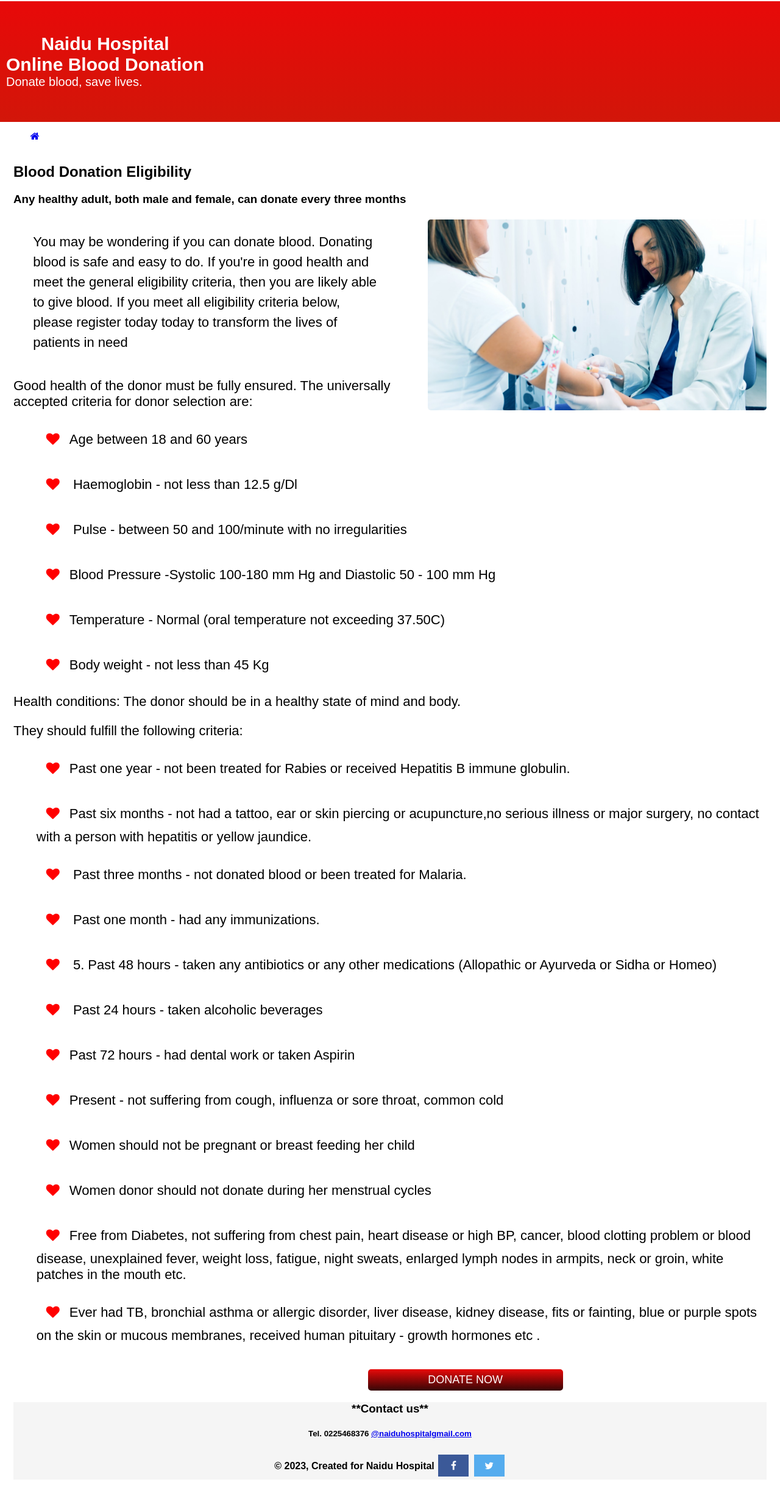
After one commit to Timothy970/Final_project, a Django app: template system/templates/learnmore.html in a window 1280 px wide. The commit adds this page. Shown: the whole page at 61% size. Run offline with Django 3.2, Linux system fonts and the light colour scheme; the template is opened without the code that fills it, so the values that code supplies are empty.

```diff
--- a/mysystem/urls.py
+++ b/mysystem/urls.py
@@ -19,5 +19,6 @@ from django.urls import path, include
 
 urlpatterns = [
     path('admin/', admin.site.urls),
-    path('', include('system.urls'))
+    path('', include("system.urls"))
+
 ]
--- /dev/null
+++ b/system/static/home.css
@@ -0,0 +1,286 @@
+body {
+	margin: 0;
+	padding: 0;
+	font-family: Arial, sans-serif;
+
+}
+
+header {
+	background-color: #fff;
+	padding: 1px;
+	position: fixed;
+	width: 100%;
+
+}
+
+nav {
+	display: flex;
+	align-items: center;
+	justify-content: space-between;
+}
+
+nav ul {
+	list-style: none;
+	margin: 0;
+	padding: 0;
+	display: flex;
+
+}
+
+nav ul li {
+	margin: 0 20px;
+
+	padding: 0px 10px;
+	color: #fff;
+	border-radius: 5px;
+}
+
+nav ul li a {
+
+	text-decoration: none;
+	font-size: 18px;
+}
+
+.log-in {
+	display: flex;
+	align-items: center;
+	padding: 20px;
+}
+
+
+.log-in a {
+	margin-left: 20px;
+	background: linear-gradient(to bottom, rgb(232, 9, 9) 0%, #790b42 100%);
+	color: #fff;
+	padding: 10px 20px;
+	border-radius: 5px;
+	text-decoration: none;
+	font-size: 16px;
+}
+
+.hero {
+	background: linear-gradient(to bottom, rgb(232, 9, 9) 0%, #d21609 100%);
+	background-size: cover;
+	height: 200px;
+	display: flex;
+	align-items: center;
+}
+
+.hero-text {
+	color: #fff;
+	padding: 10px;
+}
+
+.hero-text h1 {
+	font-size: 30px;
+	margin: 0;
+}
+
+.hero-text p {
+	font-size: 20px;
+	margin: 0;
+}
+.text h1{
+	float: right;
+}
+.donation-info {
+	background-color: beige;
+	padding: 50px;
+}
+.donation-info h2 {
+	font-size: 40px;
+	margin: 0;
+	padding-bottom: 20px;
+
+}
+
+.donation-info p {
+	font-size: 22px;
+	line-height: 1.5;
+	margin-left: 2cm;
+	padding: 20px;
+	margin-left: 40%;
+	margin-right: 5%;
+}
+.donation-info2 {
+	background-color: beige;
+	padding: 50px;
+}
+.donation-info2 h2 {
+	font-size: 40px;
+	margin: 0;
+	padding-bottom: 20px;
+
+}
+
+.donation-info2 p {
+	font-size: 22px;
+	line-height: 1.5;
+	margin-right: 50%;
+	padding: 20px;
+}
+
+.donation-info3 {
+	background-color: beige;
+	padding: 50px;
+}
+.donation-info3 h2 {
+	font-size: 40px;
+	margin: 0;
+	padding-bottom: 20px;
+}
+
+.donation-info3 p {
+	font-size: 22px;
+	line-height: 1.5;
+	padding: 20px;
+	margin-left: 50%;
+	margin-right: 1%;
+
+}
+.donation-info4 {
+	background-color: beige;
+	padding: 50px;
+}
+.donation-info4 h2 {
+	font-size: 40px;
+	margin: 0;
+
+}
+
+.donation-info4 p {
+	font-size: 22px;
+	line-height: 1.5;
+
+}
+.get_answers{
+	padding: 10px 20px;
+	border-radius: 5px;
+	background: linear-gradient(to bottom, rgb(232, 9, 9) 0%, #350606 100%);
+	color: white;
+	font-family: Arial, sans-serif;
+	font-size: 14px;
+	font-weight: bold;
+	text-decoration: none;
+	border: 0;
+
+}
+.container{
+	display: flex;
+	align-items: center;
+	justify-content: center;
+
+}
+
+
+input[type=text],input[type=email]{
+	width: 100%;
+	padding: 12px 20px;
+	margin: 8px 0;
+	display: inline-block;
+	border: 1px solid #ccc;
+	border-radius: 4px;
+	box-sizing: border-box;
+}
+form{
+	width: 50%;
+	padding: 10px 10px 10px 150px;
+}
+.center{
+	display: flex;
+	justify-content: center;
+	align-items: center;
+}
+
+footer {
+	background-color: #f5f5f5;
+	padding: 0px;
+	text-align: center;
+
+
+  }
+
+
+  .fa {
+	padding: 10px;
+	font-size: 20px;
+	width: 30px;
+	text-align: center;
+	text-decoration: none;
+	margin: 5px 2px;
+  }
+
+  .fa:hover {
+	  opacity: 0.7;
+  }
+
+  .fa-facebook {
+	background: #3B5998;
+	color: white;
+  }
+
+  .fa-twitter {
+	background: #55ACEE;
+	color: white;
+  }
+  .fa-heart{
+	color: red;
+}
+
+  .img_donate{
+	border-radius: 5px;
+	float: left;
+	width: 40%;
+  }
+ .img_request{
+	border-radius: 5px;
+	float: right;
+	width: 45%;
+	height: auto;
+ }
+ .img_eligible{
+	border-radius: 5px;
+	float: left;
+	width: 45%
+
+ }
+ .eligibility_list{
+	margin-left: 1cm;
+
+
+
+}
+
+ .learnmore_text{
+	margin: 22px;
+
+ }
+ .learnmore_text p{
+	font-size: 22px;
+ }
+.intro_eligibility p{
+	font-size: 22px;
+	line-height: 1.5;
+	padding: 20px;
+	margin-left: 1%;
+	margin-right: 50%;
+}
+.first-button:hover{
+	cursor:pointer;
+	background: linear-gradient(to top, rgb(232, 9, 9) 0%, #ef0606 100%);
+	color:#fbfcfae1;
+	transition: 0.07s;
+}
+
+.first-button{
+    width: 320px;
+    height: 35px;
+    margin-top: 20px;
+    border: none;
+    background: linear-gradient(to bottom, rgb(232, 9, 9) 0%, #350606 100%);
+    color: white;
+    font-size: 18px;
+    margin-left: 20%;
+    border-radius: 5px;
+    cursor: pointer;
+  }
--- a/system/polls/templates/polls/index.html
+++ b/system/templates/home.html
@@ -1,23 +1,26 @@
 {% load static %}
-<link rel="stylesheet" href="{% static 'polls/index.css' %}"
+
+
 <!DOCTYPE html>
 <html lang="en">
 <head>
 	<meta charset="UTF-8">
     <meta name="viewport" content="width=device-width, initial-scale=1.0">
 	<title>Online Blood Donation System</title>
-	<link rel="stylesheet" href="trydemo.css">
+	<link rel ="stylesheet" href="{% static 'home.css' %}">
+	<link rel="stylesheet" href="https://cdnjs.cloudflare.com/ajax/libs/font-awesome/4.7.0/css/font-awesome.min.css">
 </head>
 <body>
 	<header>
 
 	</header>
+
 	<main>
 		<div class="hero">
 			<div class="hero-text">
 				<div class="container">
 					<div class="image">
-						<img src="naiduu.png" style="width:150px">
+
 					</div>
 					<div class="text">
 						<h1>Naidu Hospital</h1>
@@ -27,28 +30,33 @@
 				<p>Donate blood, save lives.</p>
 			</div>
 		</div>
+		{% block content %}
 		<div class="donation-info">
 			<h2>The Importance of Blood Donation</h2>
+			<img class="img_donate" src="{% static 'blood.jpg' %}" alt="donate blood">
 			<p>Donating blood is a simple yet impactful way to save lives. Every 2 seconds, someone in the world needs blood. By donating blood, you can help patients who are undergoing surgery, recovering from cancer treatments, or suffering from life-threatening injuries. Your blood donation can make a real difference in someone's life.</p>
-		<div class="center"><button class="get_answers">DONATE NOW</button></div>
+		<div class="center"><button class="get_answers" onclick="window.location.href = {% url 'login'%};">DONATE NOW</button></div>
 		</div>
-		<div class="donation-info">
+		<div class="donation-info2">
 			<h2>In Need of Blood Donation?</h2>
+			<img class="img_request" src="{% static 'blood1.jpg' %}" alt="need of blood">
 			<p>Are you there looking for blood donors for a friend, family member or someone in need blood donation? Meet various blood donor volunteers and communicate with them. Luckily you can fnd a potential donor for the person in need of blood donation and keep on saving lives.</p>
-		<div class="center"><button class="get_answers">REQUEST NOW</button></div>
+
+			<div class="center"><button class="get_answers">REQUEST NOW</button></div>
 		</div>
-		<div class="donation-info">
+		<div class="donation-info3">
 			<h2>Am I Eligible to Donate Blood?</h2>
+			<img class="img_eligible" src="{% static 'blood2.jpg' %}" alt="need of blood">
 			<p>Are you eligible for blood donatio? Find out now the eligibility requirements to donate blood today. Learn about general health, travel, medications, tattos, and more.</p>
-		<div class="center"><button class="get_answers">LEARN MORE</button></div>
+		<div class="center"><button class="get_answers" onclick="window.location.href = {% url 'learnmore'%};">LEARN MORE</button></div>
 
 		</div>
-		<div class="donation-info">
+		<div class="donation-info4">
 			<h2>New to Blood Donation?</h2>
 			<p>We answer the most frequent asked questions about blood donation in the new Be a Hero Donor Guide. Enter your information to learn the truth about some blood donation myths and how you can help patients.</p>
 			<form>
 				<label for="fname">First Name</label>
-				<input type="text" id="fname" name="firstname" placeholder="Your first name..."
+				<input type="text" id="fname" name="firstname" placeholder="Your first name...">
 
 				<label for="lname">Last Name</label>
 				<input type="text" id="lname" name="lastname" placeholder="Your last name..." required>
@@ -65,5 +73,23 @@
 			<p><i>By submitting this form you agree to our <a href="#">Privacy Policy</a>.</i></p>
 		</div>
 	</main>
+	{% endblock %}
+	<footer>
+		<div class="footer">
+			<h3>
+			**Contact us**
+			</h3>
+			<h5>Tel. 0225468376
+			<a href = "mailto:kimanitimothy642@gmail.com?subject = Feedback&body = Message">
+				@naiduhospitalgmail.com
+				</a></h5>
+			<h4>
+			&copy; 2023, Created for Naidu Hospital
+
+
+			<a href="#" class="fa fa-facebook"></a>
+			<a href="#" class="fa fa-twitter"></a></h4>
+		</div>
+	</footer>
 </body>
 </html>
--- /dev/null
+++ b/system/templates/learnmore.html
@@ -0,0 +1,54 @@
+{% extends 'home.html' %}
+{% load static %}
+{% block content %}
+{% block main %}
+    <nav>
+			<ul>
+				<li><a class="fa fa-home" href="{% url 'home' %}"></a></li>
+			</ul>
+		</nav>
+{% endblock %}
+<div class="learnmore_text">
+  <h2>Blood Donation Eligibility</h2>
+  <h3>Any healthy adult, both male and female, can donate every three months</h3>
+  <div class="intro_eligibility">
+  <img class="img_request" id="img_eligibility" src="{% static 'blood3.jpg' %}" alt="need of blood">
+  <p>You may be wondering if you can
+    donate blood. Donating blood is
+    safe and easy to do. If you're in
+    good health and meet the general
+    eligibility criteria, then you are likely able to give blood. If you meet all eligibility criteria
+    below, please register today today to transform the lives of patients in need</p></div>
+  <p>Good health of the donor must be fully ensured. The universally accepted criteria for donor selection are:</p>
+    <div class="eligibility_list">
+      <p><i class='fa fa-heart'></i>Age between 18 and 60 years</p>
+      <p><i class="fa fa-heart"></i> Haemoglobin - not less than 12.5 g/Dl</p>
+      <p><i class="fa fa-heart"></i> Pulse - between 50 and 100/minute with no irregularities</p>
+      <p><i class='fa fa-heart'></i>Blood Pressure -Systolic 100-180 mm Hg and Diastolic 50 - 100 mm Hg</p>
+      <p><i class='fa fa-heart'></i>Temperature - Normal (oral temperature not exceeding 37.50C)</p>
+      <p><i class='fa fa-heart'></i>Body weight - not less than 45 Kg</p>
+      </div>
+    <p>Health conditions: The donor should be in a healthy state of mind and body.</p>
+
+    <p>They should fulfill the following criteria:</p>
+    <div class="eligibility_list">
+      <p><i class='fa fa-heart'></i>Past one year - not been treated for Rabies or received Hepatitis B immune globulin.</p>
+      <p><i class='fa fa-heart'></i>Past six months - not had a tattoo, ear or skin piercing or acupuncture,no serious illness or major surgery, no contact with a person with hepatitis or yellow jaundice.</p>
+      <p><i class='fa fa-heart'></i> Past three months - not donated blood or been treated for Malaria.</p>
+      <p><i class='fa fa-heart'></i> Past one month - had any immunizations.</p>
+      <p><i class='fa fa-heart'></i> 5. Past 48 hours - taken any antibiotics or any other medications (Allopathic or Ayurveda or Sidha or Homeo)</p>
+      <p><i class='fa fa-heart'></i> Past 24 hours - taken alcoholic beverages</p>
+      <p><i class='fa fa-heart'></i>Past 72 hours - had dental work or taken Aspirin</p>
+      <p><i class='fa fa-heart'></i>Present - not suffering from cough, influenza or sore throat, common cold</p>
+      <p><i class='fa fa-heart'></i>Women should not be pregnant or breast feeding her child</p>
+      <p><i class='fa fa-heart'></i>Women donor should not donate during her menstrual cycles</p>
+      <p><i class='fa fa-heart'></i>Free from Diabetes, not suffering from chest pain, heart disease or high BP, cancer, blood clotting problem or blood disease, unexplained fever, weight loss, fatigue, night sweats, enlarged lymph nodes in armpits, neck or groin, white patches in the mouth etc.</p>
+      <p><i class='fa fa-heart'></i>Ever had TB, bronchial asthma or allergic disorder, liver disease, kidney disease, fits or fainting, blue or purple spots on the skin or mucous membranes, received human pituitary - growth hormones etc .</p>
+    </di>
+</div>
+
+<div class="center">
+  <button class="first-button" onclick="window.location.href = {% url 'login'%}">DONATE NOW</button>
+</div>
+
+  {% endblock %}
--- a/system/urls.py
+++ b/system/urls.py
@@ -2,5 +2,7 @@ from django.urls import path
 from . import views
 
 urlpatterns = [
-    path('',views.home)
+    path('',views.home, name='home'),
+    path('learnmore/', views.learnmore, name='learnmore'),
+    path('login/', views.login, name='login')
 ]
```
Also changed, not shown: mysystem/settings.py (+7 -2 lines), system/polls/static/polls/index.css (deleted, +0 -140 lines), system/static/signup.css (added, +116 -0 lines), system/templates/login.html (added, +58 -0 lines), system/views.py (+11 -1 lines), db.sqlite3, system/static/blood.jpg (added), system/static/blood1.jpg (added), system/static/blood2.jpg (added), system/static/blood3.jpg (added), system/static/naiduu.png (added).
